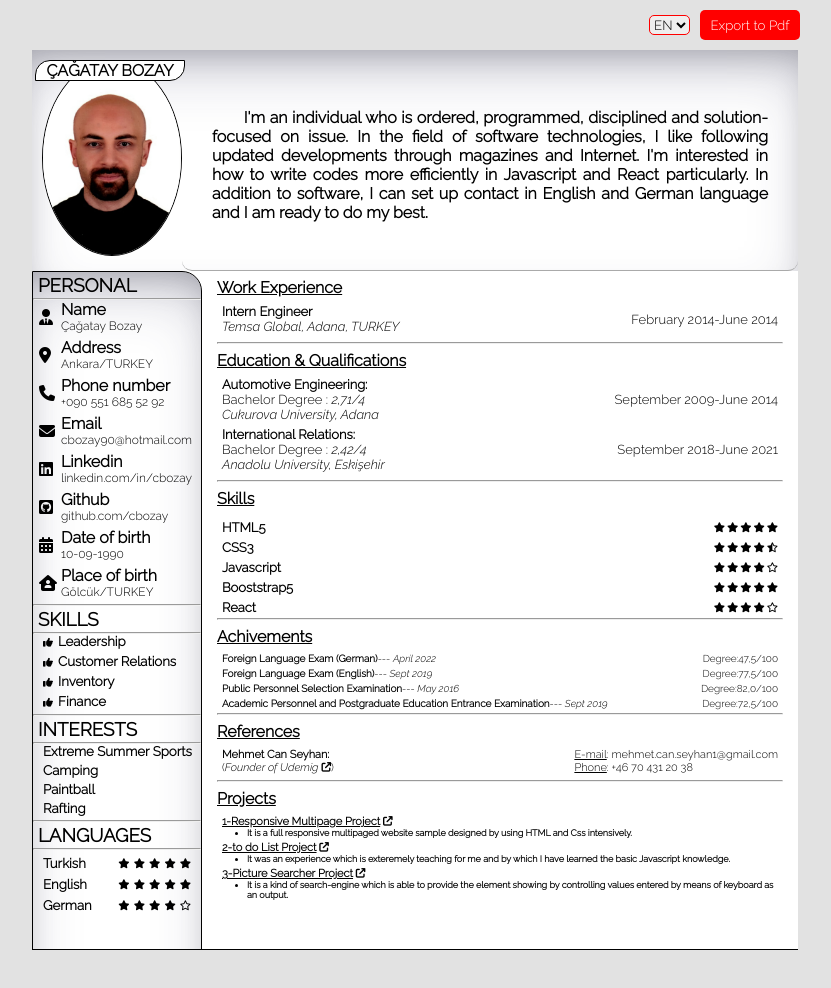
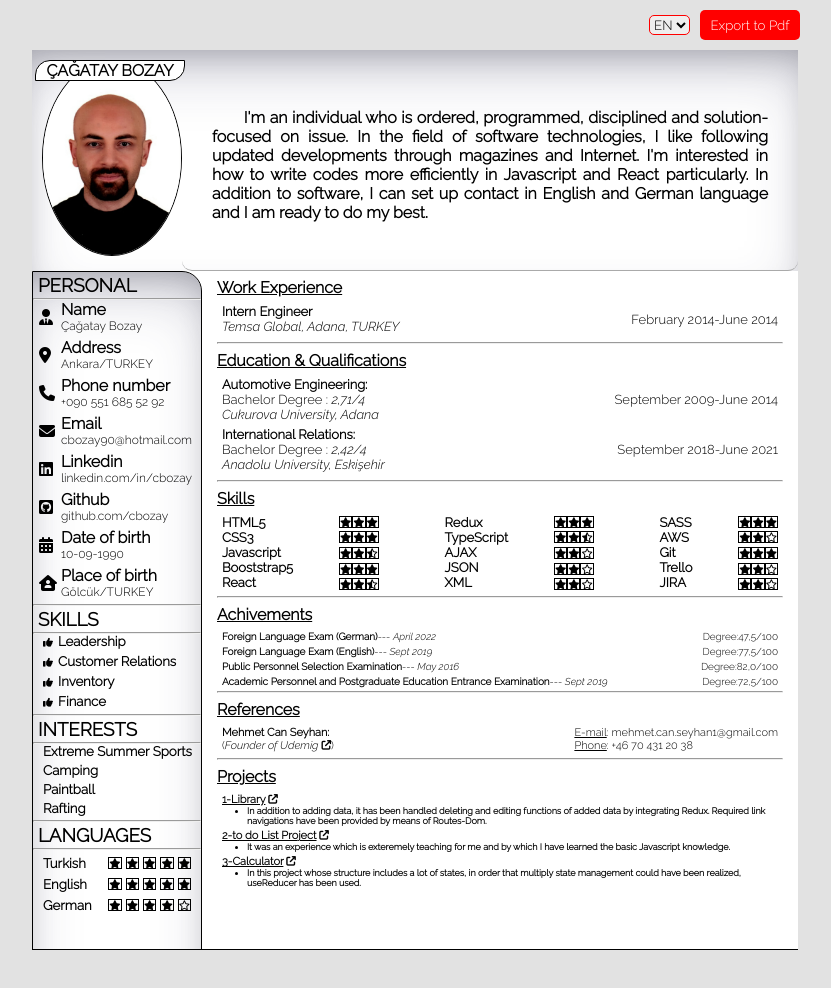
Before and after one commit to cbozay/Portfolio, a plain HTML site: page index.html in a window 1280 px wide. Shown: the whole page, without its empty margins (224-1055 px from the left). Drawn offline with Linux system fonts and the light colour scheme.

Commit message:
Projets-section-edit

```diff
--- a/index.html
+++ b/index.html
@@ -209,36 +209,130 @@
             <div><p id="eylul2018">September 2018-June 2021</p></div>
           </div><hr style="width: 95%; margin:3px auto">
           <u><h4 class="MainDiv" id="yetenek">Skills</h4></u>
-          <div class="skl mainDiv">
+
+          <div class="main-skills">
+
+
+          <div >
+          <div class="row mainDiv">
             <div>
              <b><p>HTML5</p></b>
             </div>
-            <div><i class="fa-solid fa-star"></i><i class="fa-solid fa-star"></i><i class="fa-solid fa-star"></i><i class="fa-solid fa-star"></i><i class="fa-solid fa-star"></i></div>
           </div>
-          <div class="skl mainDiv">
+          <div class="row mainDiv">
             <div>
              <b><p>CSS3</p></b>
             </div>
-            <div><i class="fa-solid fa-star"></i><i class="fa-solid fa-star"></i><i class="fa-solid fa-star"></i><i class="fa-solid fa-star"></i><i class="fa-regular fa-star-half-stroke"></i></div>
           </div>
-          <div class="skl mainDiv">
+          <div class="row mainDiv">
             <div>
              <b><p>Javascript</p></b>
             </div>
-            <div><i class="fa-solid fa-star"></i><i class="fa-solid fa-star"></i><i class="fa-solid fa-star"></i><i class="fa-solid fa-star"></i><i class="fa-regular fa-star"></i></div>
           </div>
-          <div class="skl mainDiv">
+          <div class="row mainDiv">
             <div>
              <b><p>Booststrap5</p></b>
             </div>
-            <div><i class="fa-solid fa-star"></i><i class="fa-solid fa-star"></i><i class="fa-solid fa-star"></i><i class="fa-solid fa-star"></i><i class="fa-solid fa-star"></i></div>
           </div>
-          <div class="skl mainDiv">
+          <div class="row mainDiv">
             <div>
              <b><p>React</p></b>
             </div>
-            <div><i class="fa-solid fa-star"></i><i class="fa-solid fa-star"></i><i class="fa-solid fa-star"></i><i class="fa-solid fa-star"></i><i class="fa-regular fa-star"></i></div>
-          </div><hr style="width: 95%; margin:3px auto">
+          </div>
+
+        </div>
+
+        <div class="stars-div">
+          <div class="main-skills stars"><i class="fa-solid fa-star"></i><i class="fa-solid fa-star"></i><i class="fa-solid fa-star"></i></div>
+<div class="main-skills stars"><i class="fa-solid fa-star"></i><i class="fa-solid fa-star"></i><i class="fa-solid fa-star"></i></div>
+<div class="main-skills stars"><i class="fa-solid fa-star"></i><i class="fa-solid fa-star"></i><i class="fa-regular fa-star-half-stroke"></i></div>
+<div class="main-skills stars"><i class="fa-solid fa-star"></i><i class="fa-solid fa-star"></i><i class="fa-solid fa-star"></i></div>
+<div class="main-skills stars"><i class="fa-solid fa-star"></i><i class="fa-solid fa-star"></i><i class="fa-regular fa-star-half-stroke"></i></div>
+        </div>
+
+
+        <div>
+          <div class="row mainDiv">
+            <div>
+             <b><p>Redux</p></b>
+            </div>
+          </div>
+          <div class="row mainDiv">
+            <div>
+             <b><p>TypeScript</p></b>
+            </div>
+          </div>
+          <div class="row mainDiv">
+            <div>
+             <b><p>AJAX</p></b>
+            </div>
+          </div>
+          <div class="row mainDiv">
+            <div>
+             <b><p>JSON</p></b>
+            </div>
+          </div>
+          <div class="row mainDiv">
+            <div>
+             <b><p>XML</p></b>
+            </div>
+          </div>
+        </div>
+
+        <div class="stars-div">
+          <div class="main-skills stars"><i class="fa-solid fa-star"></i><i class="fa-solid fa-star"></i><i class="fa-solid fa-star"></i></div>
+<div class="main-skills stars"><i class="fa-solid fa-star"></i><i class="fa-solid fa-star"></i><i class="fa-regular fa-star-half-stroke"></i></div>
+<div class="main-skills stars"><i class="fa-solid fa-star"></i><i class="fa-solid fa-star"></i><i class="fa-regular fa-star"></i></div>
+<div class="main-skills stars"><i class="fa-solid fa-star"></i><i class="fa-solid fa-star"></i><i class="fa-regular fa-star"></i></div>
+<div class="main-skills stars"><i class="fa-solid fa-star"></i><i class="fa-solid fa-star"></i><i class="fa-regular fa-star"></i></div>
+        </div>
+
+
+        <div>
+          <div class="row mainDiv">
+            <div>
+             <b><p>SASS</p></b>
+            </div>
+          </div>
+          <div class="row mainDiv">
+            <div>
+             <b><p>AWS</p></b>
+            </div>
+          </div>
+          <div class="row mainDiv">
+            <div>
+             <b><p>Git</p></b>
+            </div>
+          </div>
+          <div class="row mainDiv">
+            <div>
+             <b><p>Trello</p></b>
+            </div>
+          </div>
+          <div class="row mainDiv">
+            <div>
+             <b><p>JIRA</p></b>
+            </div>
+          </div>
+        </div>
+
+
+        <div class="stars-div">
+          <div class="main-skills stars"><i class="fa-solid fa-star"></i><i class="fa-solid fa-star"></i><i class="fa-solid fa-star"></i></div>
+<div class="main-skills stars"><i class="fa-solid fa-star"></i><i class="fa-solid fa-star"></i><i class="fa-regular fa-star"></i></div>
+<div class="main-skills stars"><i class="fa-solid fa-star"></i><i class="fa-solid fa-star"></i><i class="fa-solid fa-star"></i></div>
+<div class="main-skills stars"><i class="fa-solid fa-star"></i><i class="fa-solid fa-star"></i><i class="fa-regular fa-star"></i></div>
+<div class="main-skills stars"><i class="fa-solid fa-star"></i><i class="fa-solid fa-star"></i><i class="fa-regular fa-star"></i></div>
+        </div>
+
+
+
+
+
+      </div>
+
+
+          <hr style="width: 95%; margin:3px auto">
           <u><h4 class="MainDiv" id="basarılar">Achivements</h4></u>
           <div class="achivements mainDiv">
             <div ><p><b id="ydsEn"> Foreign Language Exam (German)</b>--- <i id="nisan2022">April 2022</i> </p></div>
@@ -270,17 +364,17 @@
         <u><h4 class="MainDiv" id="projeler">Projects</h4></u>
           <div  class="pro mainDiv">
 
-           <div> <b><p ><u id="responsive">1-Responsive Multipage Project</u>  <a target="_blank" href="https://github.com/cbozay/Responsive_Multipage"><i class="fa-solid fa-arrow-up-right-from-square"></i></a></p>
+           <div> <b><p ><u id="responsive">1-Library</u>  <a target="_blank" href="https://github.com/cbozay/library"><i class="fa-solid fa-arrow-up-right-from-square"></i></a></p>
               <ul>
-                <li id="responsiveAcıklama">It is a full responsive multipaged website sample designed by using HTML and Css intensively.</li>
+                <li id="responsiveAcıklama">In addition to adding data, it has been handled deleting and editing functions of added data by integrating Redux. Required link navigations have been provided by means of Routes-Dom.</li>
               </ul></div>
            <div>  <b><p ><u id="todo">2-to do List Project</u>  <a target="_blank" href="https://github.com/cbozay/to_do_List"><i class="fa-solid fa-arrow-up-right-from-square"></i></a></p></b>
             <ul>
               <li id="todoAcıklama">It was an experience which is exteremely teaching for me and by which I have learned the basic Javascript knowledge.</li>
             </ul></div>
-           <div>  <b><p ><u id="resim">3-Picture Searcher Project</u>  <a target="_blank" href="https://github.com/cbozay/Picture_Searcher"><i class="fa-solid fa-arrow-up-right-from-square"></i></a></p></b>
+           <div>  <b><p ><u id="resim">3-Calculator</u>  <a target="_blank" href="https://github.com/cbozay/calculator_app"><i class="fa-solid fa-arrow-up-right-from-square"></i></a></p></b>
             <ul>
-              <li id="resimAcıklama">It is a kind of search-engine which is able to provide the element showing by controlling values entered by means of keyboard as an output.</li>
+              <li id="resimAcıklama">In this project whose structure includes a lot of states, in order that multiply state management could have been realized, useReducer has been used.</li>
             </ul></div>
           </div>
         </div>
--- a/script.js
+++ b/script.js
@@ -265,8 +265,8 @@ const dictionary = [
   },
   {
     id: "responsive",
-    tr: "1-Responsive Çoklusayfa Projesi",
-    en: "1-Responsive Multipage Project",
+    tr: "1-Kütüphane",
+    en: "1-Library",
   },
   {
     id: "todo",
@@ -275,13 +275,13 @@ const dictionary = [
   },
   {
     id: "resim",
-    tr: "3-Resim Arama Projesi",
-    en: "3-Picture Searcher Project",
+    tr: "3-Hesap Makinesi",
+    en: "3-Calculator",
   },
   {
     id: "responsiveAcıklama",
-    tr: "HTML ve Css yoğunlukla kullanılarak dizayn edilen tam responsive bir çoklusayfa websitesi örneğidir.",
-    en: "It is a full responsive multipaged website sample designed by using HTML and Css intensively.",
+    tr: "Data eklemeye ek olarak, eklenen datanın silme ve düzenleme işlevleri Redux entegre ederek ele alındı. Gerekli link yönlendirmeleri Routes-Dom aracılığıyla sağlandı.",
+    en: "In addition to adding data, it has been handled deleting and editing functions of added data by integrating Redux. Required link navigations have been provided by means of Routes-Dom.",
   },
   {
     id: "todoAcıklama",
@@ -290,8 +290,8 @@ const dictionary = [
   },
   {
     id: "resimAcıklama",
-    tr: "Klavye ile girilen değerleri kontrol ederek bir çıktı olarak gösteren elemanı sağlayan bir çeşit arama motorudur.",
-    en: "It is a kind of search-engine which is able to provide the element showing by controlling values entered by means of keyboard as an output.",
+    tr: "Yapısı birçok state içeren bu projede, çoklu state yönetiminin gerçekleştirilebilmesi için useReducer kullanıldı.",
+    en: "In this project whose structure includes a lot of states, in order that multiply state management could have been realized, useReducer has been used.",
   },
   {
     id: "projeler",
--- a/style.css
+++ b/style.css
@@ -290,3 +290,25 @@ ul {
   cursor: pointer;
   transition: 0.5s;
 }
+
+.row {
+  display: flex;
+  align-items: center;
+  margin: 0 0 0 10px;
+}
+
+.main-skills {
+  display: flex;
+  justify-content: space-between;
+  margin-right: 10px;
+}
+
+.stars {
+  margin-bottom: 3px;
+}
+
+.fa-star,
+.fa-regular {
+  border: 1px solid;
+  margin-top: 0.7px;
+}
```
